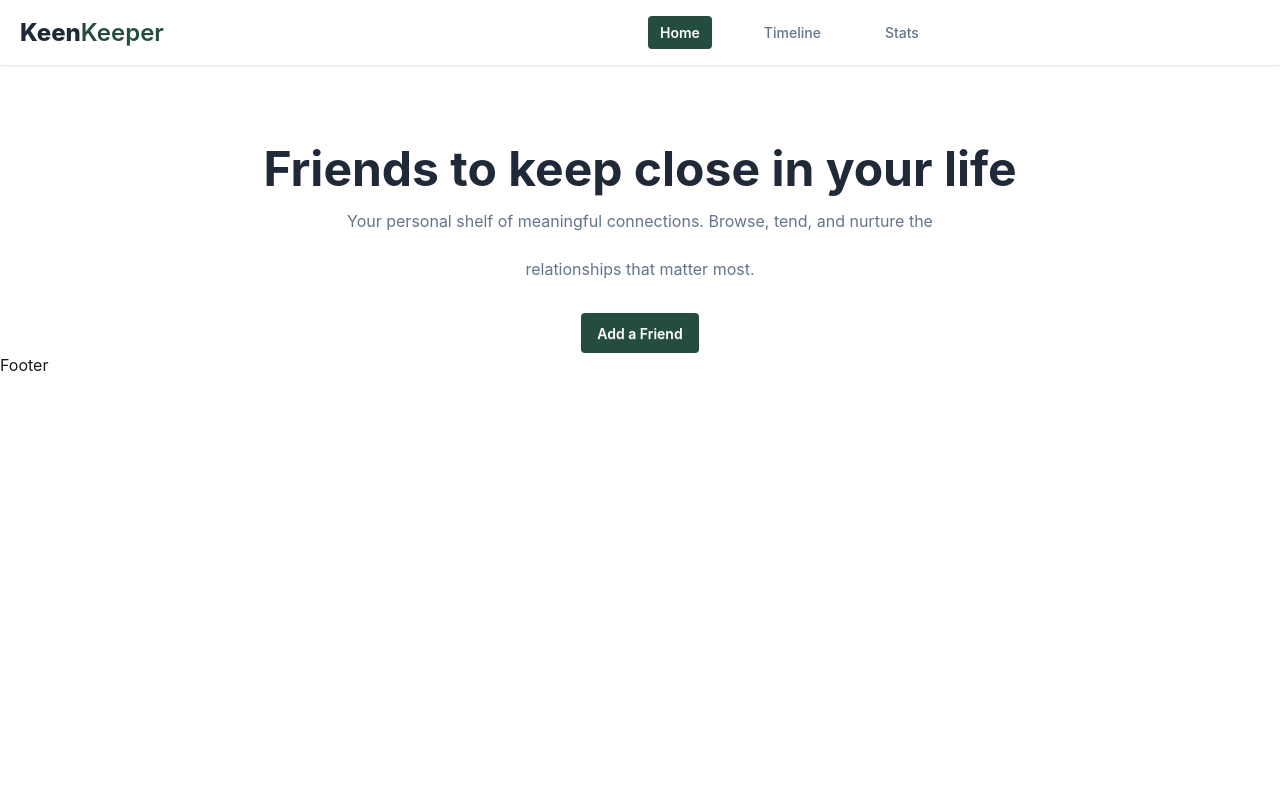
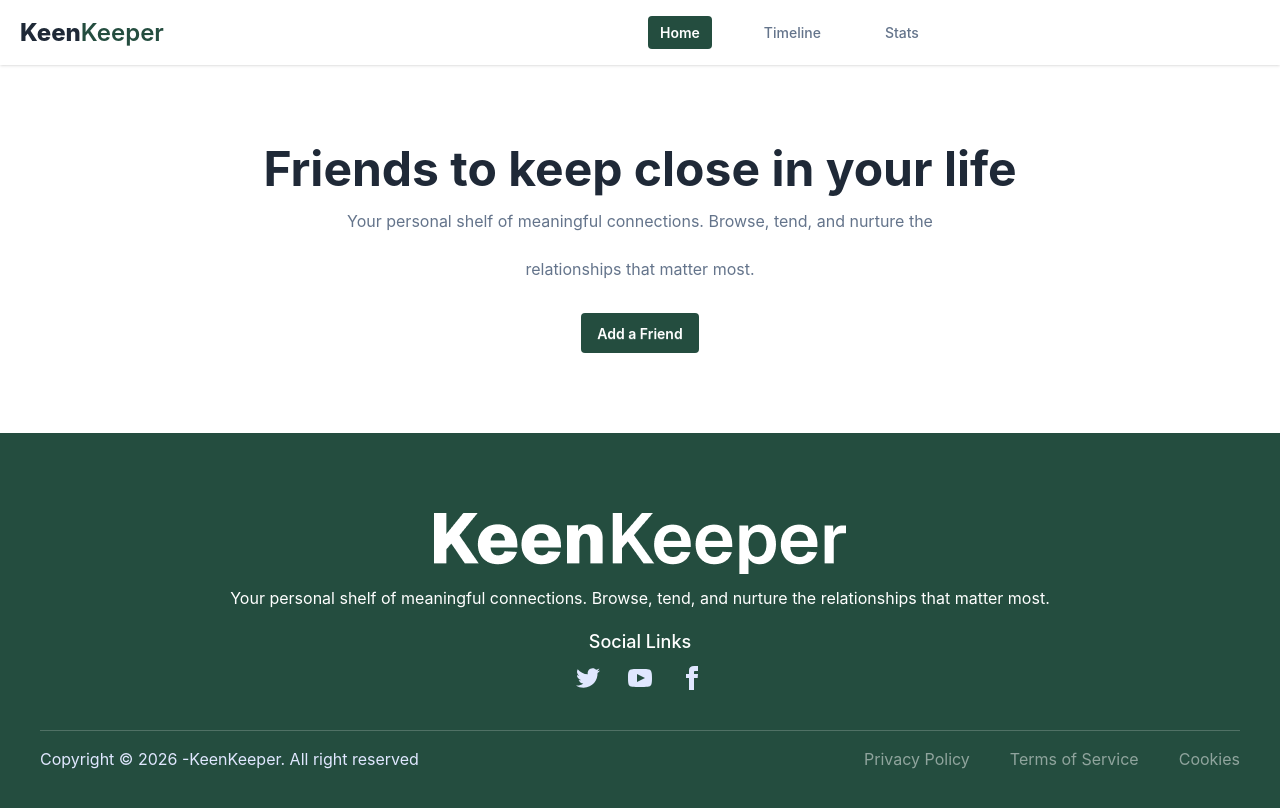
Before and after one commit to tfshorifulislam/keen-keeper, a React (Vite) app: page / in a window 1280 px wide. Shown: the top 808 px of the page. Built offline with nearby package versions, Linux system fonts and the light colour scheme.

Commit message:
footer section done

```diff
--- a/src/components/Footer/Footer.jsx
+++ b/src/components/Footer/Footer.jsx
@@ -1,9 +1,71 @@
 import React from 'react';
-
+import logo from '../../assets/KeenKeeper.png'
 const Footer = () => {
     return (
         <div>
-            <h1>Footer</h1>
+
+            <footer className="flex flex-col bg-[#244D3F] text-primary-content pt-10 md:pt-20 pb-4 md:pb-8 mt-10 md:mt-20 px-5 md:px-10 ">
+                <div className='flex justify-center flex-col'>
+                    <div className='flex justify-center mb-3'>
+                        <img src={logo} alt="logo" />
+                    </div>
+                    <p
+                        className="text-white text-center leading-6 mb-5">
+                        Your personal shelf of meaningful connections. Browse, tend, and nurture the relationships that matter most.
+                    </p>
+                </div>
+                <div>
+                    <p className='font-medium leading-6 text-white text-center text-lg mb-3'>
+                        Social Links
+                    </p>
+                    <div className="flex justify-center gap-7 mb-10">
+                        <a>
+                            <svg
+                                xmlns="http://www.w3.org/2000/svg"
+                                width="24"
+                                height="24"
+                                viewBox="0 0 24 24"
+                                className="fill-current">
+                                <path
+                                    d="M24 4.557c-.883.392-1.832.656-2.828.775 1.017-.609 1.798-1.574 2.165-2.724-.951.564-2.005.974-3.127 1.195-.897-.957-2.178-1.555-3.594-1.555-3.179 0-5.515 2.966-4.797 6.045-4.091-.205-7.719-2.165-10.148-5.144-1.29 2.213-.669 5.108 1.523 6.574-.806-.026-1.566-.247-2.229-.616-.054 2.281 1.581 4.415 3.949 4.89-.693.188-1.452.232-2.224.084.626 1.956 2.444 3.379 4.6 3.419-2.07 1.623-4.678 2.348-7.29 2.04 2.179 1.397 4.768 2.212 7.548 2.212 9.142 0 14.307-7.721 13.995-14.646.962-.695 1.797-1.562 2.457-2.549z"></path>
+                            </svg>
+                        </a>
+                        <a>
+                            <svg
+                                xmlns="http://www.w3.org/2000/svg"
+                                width="24"
+                                height="24"
+                                viewBox="0 0 24 24"
+                                className="fill-current">
+                                <path
+                                    d="M19.615 3.184c-3.604-.246-11.631-.245-15.23 0-3.897.266-4.356 2.62-4.385 8.816.029 6.185.484 8.549 4.385 8.816 3.6.245 11.626.246 15.23 0 3.897-.266 4.356-2.62 4.385-8.816-.029-6.185-.484-8.549-4.385-8.816zm-10.615 12.816v-8l8 3.993-8 4.007z"></path>
+                            </svg>
+                        </a>
+                        <a>
+                            <svg
+                                xmlns="http://www.w3.org/2000/svg"
+                                width="24"
+                                height="24"
+                                viewBox="0 0 24 24"
+                                className="fill-current">
+                                <path
+                                    d="M9 8h-3v4h3v12h5v-12h3.642l.358-4h-4v-1.667c0-.955.192-1.333 1.115-1.333h2.885v-5h-3.808c-3.596 0-5.192 1.583-5.192 4.615v3.385z"></path>
+                            </svg>
+                        </a>
+                    </div>
+                    <div className='border-t border-white opacity-20 mb-4'></div>
+                </div>
+                <div className='flex flex-col md:flex-row space-y-5 justify-between'>
+                    <p>Copyright © {new Date().getFullYear()} -KeenKeeper. All right reserved</p>
+                    <div
+                        className='flex flex-col md:flex-row justify-center gap-1 md:gap-10 text-[#FAFAFA] leading-6 opacity-50'>
+                        <p>Privacy Policy</p>
+                        <p>Terms of Service</p>
+                        <p>Cookies</p>
+                    </div>
+                </div>
+            </footer>
+
         </div>
     );
 };
--- a/src/layout/layout.jsx
+++ b/src/layout/layout.jsx
@@ -5,7 +5,7 @@
 
 const layout = () => {
     return (
-        <div>
+        <div className='max-w-480 mx-auto'>
             <NavBar />
             <Outlet />
             <Footer />
```
Also changed, not shown: src/assets/KeenKeeper.png (added).
